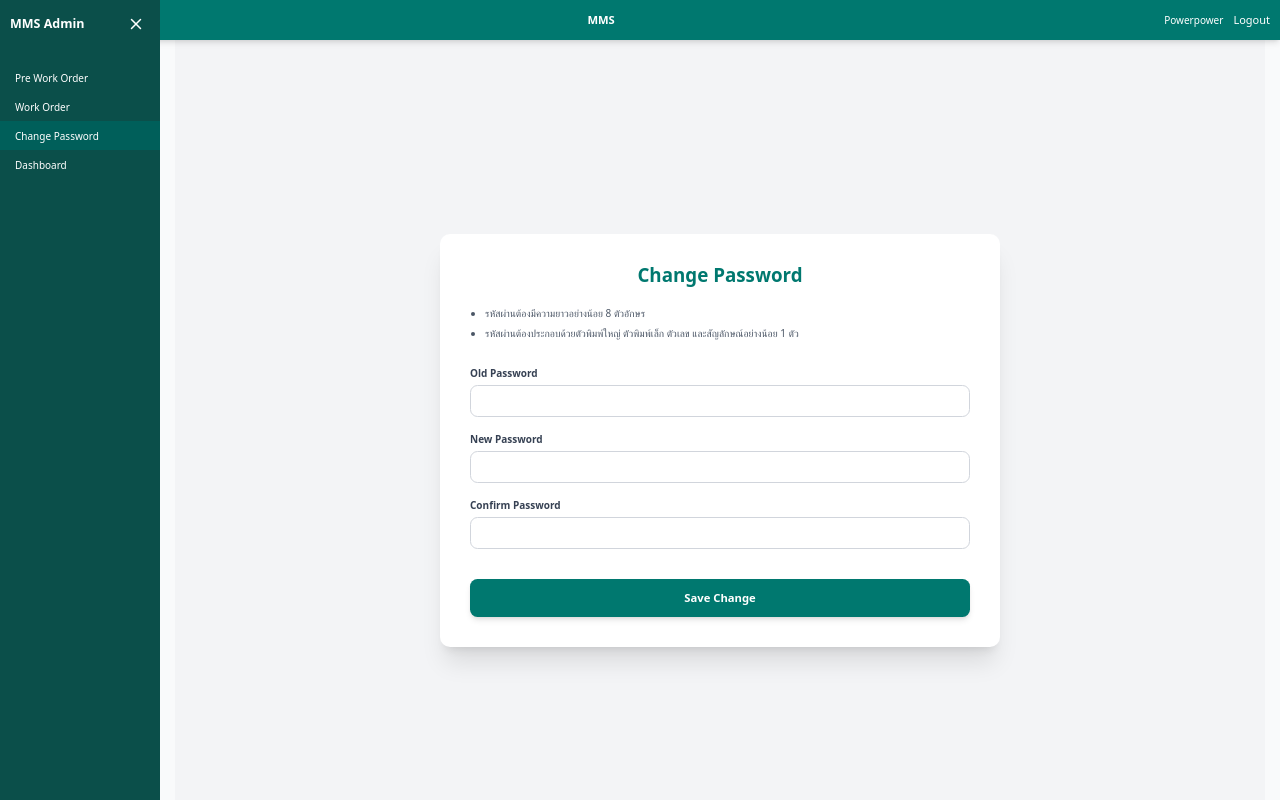
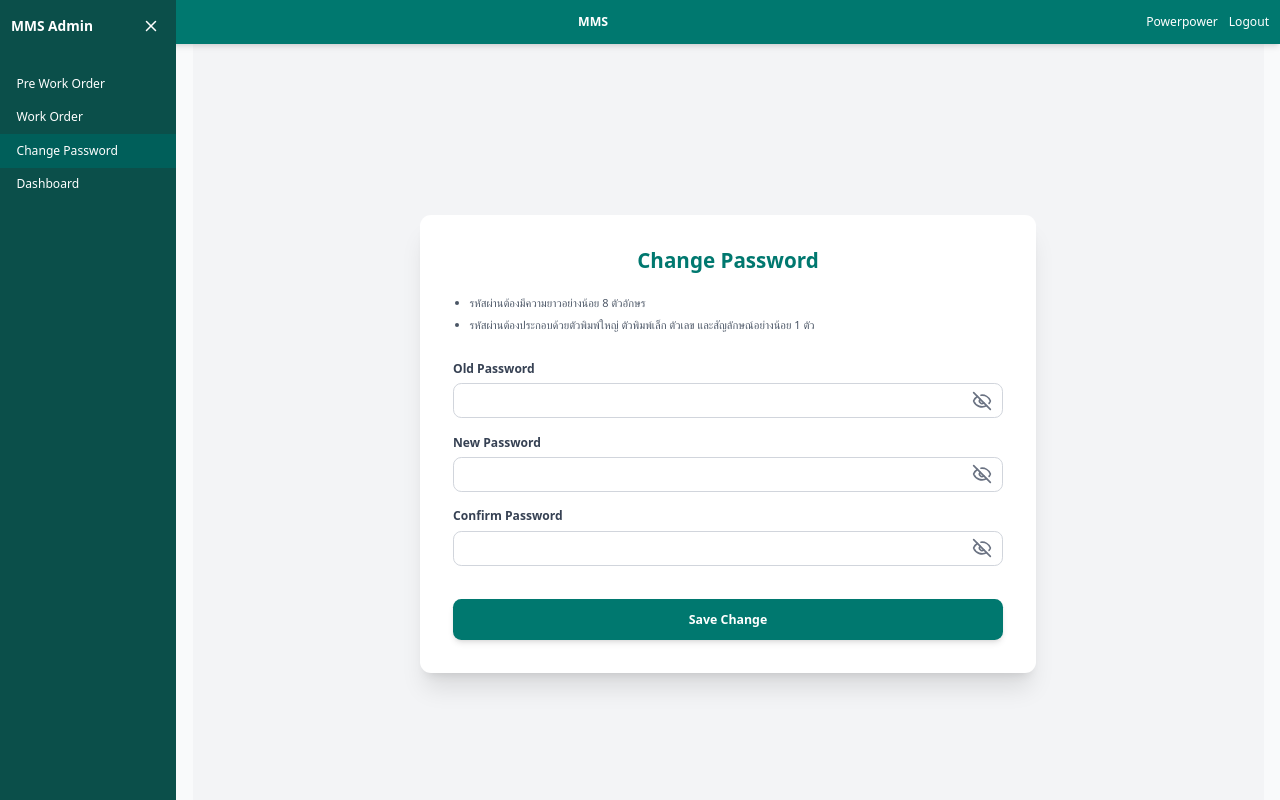
Before and after one commit to WhiteRoses1998/MMS-UI, a React (Vite) app: page /change-password in a window 1280 px wide. Built offline with nearby package versions, Linux system fonts and the light colour scheme; sample sign-in values are in the browser's storage.

Commit message:
edit default front ui

```diff
--- a/src/index.css
+++ b/src/index.css
@@ -10,12 +10,12 @@
 /* ปรับขนาดตัวอักษรทั้งระบบให้เล็กลงเป็น 10px */
 @layer base {
   html {
-    font-size: 10px; /* 1rem = 10px (root font size) */
+    font-size: 11px; /* 1rem = 10px (root font size) */
   }
 
   body {
     @apply bg-gray-50 text-gray-900 antialiased;
-    font-size: 1rem; /* = 10px */
+    font-size: 11px; /* = 10px */
     line-height: 1.4; /* ปรับระยะห่างบรรทัดให้อ่านง่ายขึ้นนิด */
   }
 
@@ -33,14 +33,14 @@
   label,
   span,
   div {
-    font-size: 1rem; /* 10px ตามระบบ */
+    font-size: 1.1rem; /* 10px ตามระบบ */
   }
 
   input,
   button,
   select,
   textarea {
-    font-size: 1rem; /* 10px */
+    font-size: 1.1rem; /* 10px */
   }
 
   /* ถ้าต้องการให้บางส่วนใหญ่ขึ้น (เช่น button, tab label) */
--- a/src/pages/ChangePassword.tsx
+++ b/src/pages/ChangePassword.tsx
@@ -1,4 +1,11 @@
+import { useState } from 'react';
+import { Eye, EyeOff } from 'lucide-react';
+
 export default function ChangePassword() {
+  const [showOldPassword, setShowOldPassword] = useState(false);
+  const [showNewPassword, setShowNewPassword] = useState(false);
+  const [showConfirmPassword, setShowConfirmPassword] = useState(false);
+
   return (
     <div className="min-h-screen flex items-center justify-center bg-gray-100 px-8 py-16">
       <div className="
@@ -23,17 +30,20 @@ export default function ChangePassword() {
         </ul>
 
         <form className="space-y-6">
+          {/* Old Password */}
           <div>
             <label className="block text-gray-700 font-semibold mb-2">
               Old Password
             </label>
+            <div className="relative">
               <input
-              type="password"
+                type={showOldPassword ? "text" : "password"}
                 className="
                   w-full
                   border border-gray-300
                   rounded-xl
                   px-5 py-3
+                  pr-12
                   text-base
                   focus:outline-none
                   focus:ring-2
@@ -41,19 +51,43 @@ export default function ChangePassword() {
                   transition
                 "
               />
+              <button
+                type="button"
+                onClick={() => setShowOldPassword(!showOldPassword)}
+                className="
+                  absolute
+                  right-4
+                  top-1/2
+                  -translate-y-1/2
+                  text-gray-500
+                  hover:text-gray-700
+                  transition
+                  focus:outline-none
+                "
+              >
+                {showOldPassword ? (
+                  <Eye size={20} />
+                ) : (
+                  <EyeOff size={20} />
+                )}
+              </button>
+            </div>
           </div>
 
+          {/* New Password */}
           <div>
             <label className="block text-gray-700 font-semibold mb-2">
               New Password
             </label>
+            <div className="relative">
               <input
-              type="password"
+                type={showNewPassword ? "text" : "password"}
                 className="
                   w-full
                   border border-gray-300
                   rounded-xl
                   px-5 py-3
+                  pr-12
                   text-base
                   focus:outline-none
                   focus:ring-2
@@ -61,19 +95,43 @@ export default function ChangePassword() {
                   transition
                 "
               />
+              <button
+                type="button"
+                onClick={() => setShowNewPassword(!showNewPassword)}
+                className="
+                  absolute
+                  right-4
+                  top-1/2
+                  -translate-y-1/2
+                  text-gray-500
+                  hover:text-gray-700
+                  transition
+                  focus:outline-none
+                "
+              >
+                {showNewPassword ? (
+                  <Eye size={20} />
+                ) : (
+                  <EyeOff size={20} />
+                )}
+              </button>
+            </div>
           </div>
 
+          {/* Confirm Password */}
           <div>
             <label className="block text-gray-700 font-semibold mb-2">
               Confirm Password
             </label>
+            <div className="relative">
               <input
-              type="password"
+                type={showConfirmPassword ? "text" : "password"}
                 className="
                   w-full
                   border border-gray-300
                   rounded-xl
                   px-5 py-3
+                  pr-12
                   text-base
                   focus:outline-none
                   focus:ring-2
@@ -81,6 +139,27 @@ export default function ChangePassword() {
                   transition
                 "
               />
+              <button
+                type="button"
+                onClick={() => setShowConfirmPassword(!showConfirmPassword)}
+                className="
+                  absolute
+                  right-4
+                  top-1/2
+                  -translate-y-1/2
+                  text-gray-500
+                  hover:text-gray-700
+                  transition
+                  focus:outline-none
+                "
+              >
+                {showConfirmPassword ? (
+                  <Eye size={20} />
+                ) : (
+                  <EyeOff size={20} />
+                )}
+              </button>
+            </div>
           </div>
 
           <button
```
Lines whose indentation alone changed are shown as unchanged.
